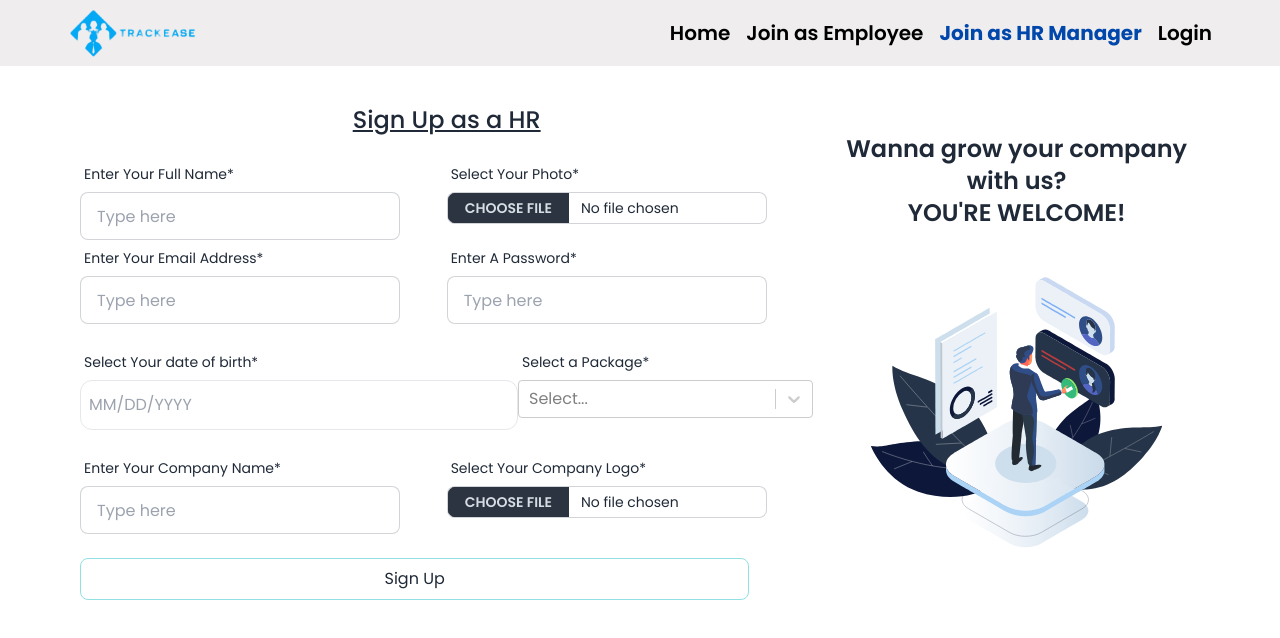
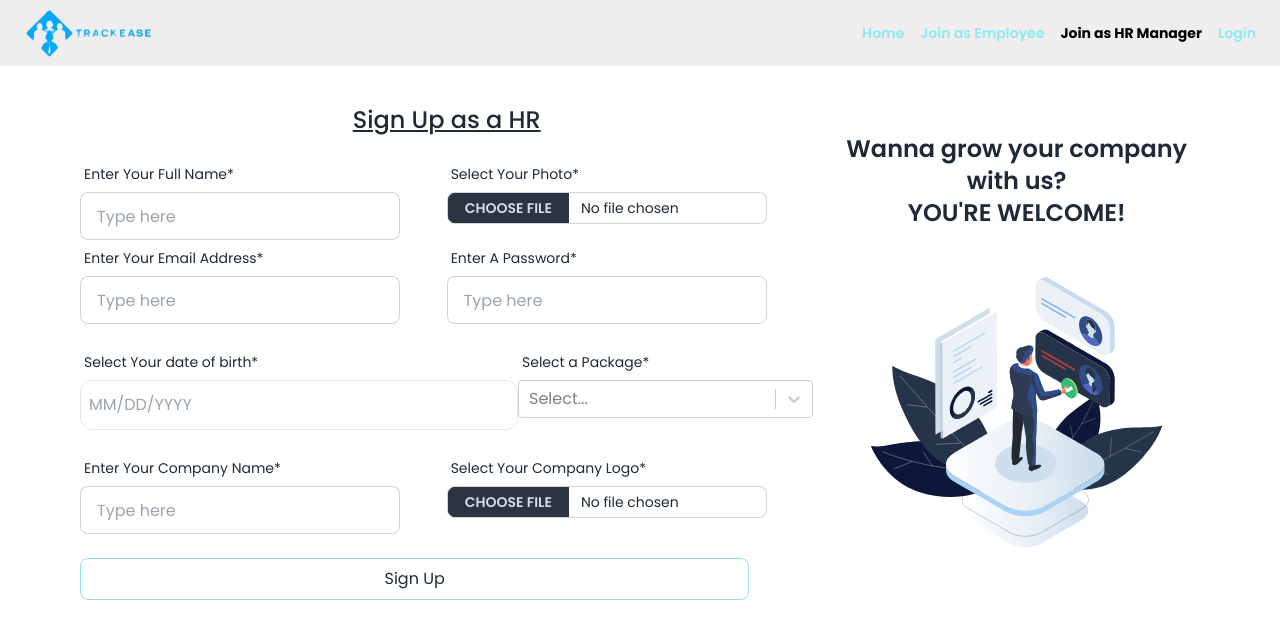
Before and after one commit to Dinobondhu-shill/TrackEase-client, a React (Vite) app: page /join-as-hr in a window 1280 px wide. Shown: the top 638 px of the page. Built offline with nearby package versions, Linux system fonts and the light colour scheme; no server answers.

Commit message:
route setup as user role

```diff
--- a/src/components/Navbar.jsx
+++ b/src/components/Navbar.jsx
@@ -8,7 +8,7 @@ import useRoll from "../hooks/useRoll";
 const Navbar = () => {
   const {user, logOut} = useContext(AuthContext)
 const [role] = useRoll();
-
+console.log(role)
 
 
   const Navbar = <>
@@ -16,7 +16,7 @@ const [role] = useRoll();
     style={({ isActive,}) => {
       return {
         fontWeight: isActive ? "bold" : "",
-        color: isActive ? "#0047AB" : "black",
+        color: isActive ? "black" : "#7be8f4da",
 
 
       };
@@ -26,7 +26,7 @@ const [role] = useRoll();
     style={({ isActive,}) => {
       return {
         fontWeight: isActive ? "bold" : "",
-        color: isActive ? "#0047AB" : "black",
+        color: isActive ? "black" : "#7be8f4da",
 
       };
     }}>Join as Employee</NavLink>
@@ -34,7 +34,7 @@ const [role] = useRoll();
     style={({ isActive,}) => {
       return {
         fontWeight: isActive ? "bold" : "",
-        color: isActive ? "#0047AB" : "black",
+        color: isActive ? "black" : "#7be8f4da",
 
       };
     }}>Join as HR Manager</NavLink>
@@ -42,7 +42,7 @@ const [role] = useRoll();
     style={({ isActive,}) => {
       return {
         fontWeight: isActive ? "bold" : "",
-        color: isActive ? "#0047AB" : "black",
+        color: isActive ? "black" : "#7be8f4da",
 
       };
     }}>Login</NavLink>
@@ -53,7 +53,7 @@ const [role] = useRoll();
      style={({ isActive,}) => {
        return {
          fontWeight: isActive ? "bold" : "",
-         color: isActive ? "#0047AB" : "black",
+         color: isActive ? "black" : "#7be8f4da",
 
 
        };
@@ -63,7 +63,7 @@ const [role] = useRoll();
      style={({ isActive,}) => {
        return {
          fontWeight: isActive ? "bold" : "",
-         color: isActive ? "#0047AB" : "black",
+         color: isActive ? "black" : "#7be8f4da",
 
        };
      }}>Asset List</NavLink>
@@ -71,7 +71,7 @@ const [role] = useRoll();
      style={({ isActive,}) => {
        return {
          fontWeight: isActive ? "bold" : "",
-         color: isActive ? "#0047AB" : "black",
+         color: isActive ? "black" : "#7be8f4da",
 
        };
      }}>Add an Asset</NavLink>
@@ -79,15 +79,172 @@ const [role] = useRoll();
      style={({ isActive,}) => {
        return {
          fontWeight: isActive ? "bold" : "",
-         color: isActive ? "#0047AB" : "black",
+         color: isActive ? "black" : "#7be8f4da",
 
        };
      }}>All Requst</NavLink>
+      <NavLink to={"/login"}
+     style={({ isActive,}) => {
+       return {
+         fontWeight: isActive ? "bold" : "",
+         color: isActive ? "black" : "#7be8f4da",
+
+       };
+     }}>My Employee List</NavLink>
+      <NavLink to={"/login"}
+     style={({ isActive,}) => {
+       return {
+         fontWeight: isActive ? "bold" : "",
+         color: isActive ? "black" : "#7be8f4da",
+
+       };
+     }}>Add an Employee</NavLink>
+
 
    </>
+   const employeeRoute = <>
+   <NavLink to={'/'}
+      style={({ isActive,}) => {
+        return {
+          fontWeight: isActive ? "bold" : "",
+          color: isActive ? "black" : "#7be8f4da",
 
-  return (
-    <div className="navbar fixed z-10 bg-[#bab1b13a] px-16">
+
+        };
+      }}>Home</NavLink>
+
+  <NavLink to={'/join-as-employee'}
+      style={({ isActive,}) => {
+        return {
+          fontWeight: isActive ? "bold" : "",
+          color: isActive ? "black" : "#7be8f4da",
+
+        };
+      }}>My Assets</NavLink>
+      <NavLink to={'/join-as-hr'}
+      style={({ isActive,}) => {
+        return {
+          fontWeight: isActive ? "bold" : "",
+          color: isActive ? "black" : "#7be8f4da",
+
+        };
+      }}>My Team</NavLink>
+      <NavLink to={"/login"}
+      style={({ isActive,}) => {
+        return {
+          fontWeight: isActive ? "bold" : "",
+          color: isActive ? "black" : "#7be8f4da",
+
+        };
+      }}>Request for an Asset</NavLink>
+       <NavLink to={"/login"}
+      style={({ isActive,}) => {
+        return {
+          fontWeight: isActive ? "bold" : "",
+          color: isActive ? "black" : "#7be8f4da",
+
+        };
+      }}>Profile</NavLink>
+
+
+    </>
+
+    if(role[0]==='hr'){
+      return <div className="navbar fixed z-10 bg-[#bab1b13a] px-5">
+      <div className="navbar-start">
+        <div className="dropdown">
+          <div tabIndex={0} role="button" className="btn btn-ghost lg:hidden">
+            <svg xmlns="http://www.w3.org/2000/svg" className="h-5 w-5" fill="none" viewBox="0 0 24 24" stroke="currentColor"><path strokeLinecap="round" strokeLinejoin="round" strokeWidth="2" d="M4 6h16M4 12h8m-8 6h16" /></svg>
+          </div>
+          <ul tabIndex={0} className="menu menu-sm dropdown-content mt-3 text-xl z-[1] p-2 shadow bg-base-100 rounded-box w-52">
+            {
+             hrRoute
+            }
+          </ul>
+        </div>
+        <Link to={'/'}> <img src={role[1]} className="w-36" /> </Link>
+      </div>
+      <div className="navbar-end hidden text-md font-semibold lg:flex">
+        <ul className="menu menu-horizontal px-1 text-md flex gap-4">
+        {
+              hrRoute
+            }
+        </ul>
+      </div>
+      {/* User Profile */}
+      <div>
+      {
+        user && <div className="dropdown tooltip tooltip-left dropdown-end" data-tip={user?.displayName}>
+        <div tabIndex={0} role="button"  className="btn btn-ghost btn-circle avatar">
+          <div className="w-10 rounded-full">
+            <img alt={user?.displayName} src={user?.photoURL} />
+          </div>
+        </div>
+        <ul tabIndex={0} className="menu menu-sm dropdown-content mt-3 z-[1] p-2 shadow bg-base-100 rounded-box w-52">
+          <li>
+            <a className="justify-between">
+             Profile
+            </a>
+          </li>
+          <li><a onClick={logOut}>Logout</a></li>
+        </ul>
+      </div>
+      }
+      </div>
+      <div>
+
+      </div>
+    </div>
+    }
+    if(role==='employee'){
+      return <div className="navbar fixed z-10 bg-[#bab1b13a] px-5">
+      <div className="navbar-start">
+        <div className="dropdown">
+          <div tabIndex={0} role="button" className="btn btn-ghost lg:hidden">
+            <svg xmlns="http://www.w3.org/2000/svg" className="h-5 w-5" fill="none" viewBox="0 0 24 24" stroke="currentColor"><path strokeLinecap="round" strokeLinejoin="round" strokeWidth="2" d="M4 6h16M4 12h8m-8 6h16" /></svg>
+          </div>
+          <ul tabIndex={0} className="menu menu-sm dropdown-content mt-3 text-xl z-[1] p-2 shadow bg-base-100 rounded-box w-52">
+            {
+             employeeRoute
+            }
+          </ul>
+        </div>
+        <Link to={'/'}> <img src={logo} className="w-36" /> </Link>
+      </div>
+      <div className="navbar-end hidden text-md font-semibold lg:flex">
+        <ul className="menu menu-horizontal px-1 text-md flex gap-4">
+        {
+             employeeRoute
+            }
+        </ul>
+      </div>
+      {/* User Profile */}
+      <div>
+      {
+        user && <div className="dropdown tooltip tooltip-left dropdown-end" data-tip={user?.displayName}>
+        <div tabIndex={0} role="button"  className="btn btn-ghost btn-circle avatar">
+          <div className="w-10 rounded-full">
+            <img alt={user?.displayName} src={user?.photoURL} />
+          </div>
+        </div>
+        <ul tabIndex={0} className="menu menu-sm dropdown-content mt-3 z-[1] p-2 shadow bg-base-100 rounded-box w-52">
+          <li>
+            <a className="justify-between">
+             Profile
+            </a>
+          </li>
+          <li><a onClick={logOut}>Logout</a></li>
+        </ul>
+      </div>
+      }
+      </div>
+      <div>
+
+      </div>
+    </div>
+    }
+else {
+  return <div className="navbar fixed z-10 bg-[#bab1b13a] px-5">
   <div className="navbar-start">
     <div className="dropdown">
       <div tabIndex={0} role="button" className="btn btn-ghost lg:hidden">
@@ -95,21 +252,23 @@ const [role] = useRoll();
       </div>
       <ul tabIndex={0} className="menu menu-sm dropdown-content mt-3 text-xl z-[1] p-2 shadow bg-base-100 rounded-box w-52">
         {
-          Navbar
+         Navbar
         }
       </ul>
     </div>
     <Link to={'/'}> <img src={logo} className="w-36" /> </Link>
   </div>
-  <div className="navbar-end hidden text-xl font-semibold lg:flex">
-    <ul className="menu menu-horizontal px-1 text-xl flex gap-4">
-     {!user? Navbar: 'user'}
+  <div className="navbar-end hidden text-md font-semibold lg:flex">
+    <ul className="menu menu-horizontal px-1 text-md flex gap-4">
+    {
+          Navbar
+        }
     </ul>
   </div>
   {/* User Profile */}
   <div>
   {
-    user && <div className="dropdown tooltip tooltip-bottom dropdown-end" data-tip={user?.displayName}>
+    user && <div className="dropdown tooltip tooltip-left dropdown-end" data-tip={user?.displayName}>
     <div tabIndex={0} role="button"  className="btn btn-ghost btn-circle avatar">
       <div className="w-10 rounded-full">
         <img alt={user?.displayName} src={user?.photoURL} />
@@ -118,7 +277,7 @@ const [role] = useRoll();
     <ul tabIndex={0} className="menu menu-sm dropdown-content mt-3 z-[1] p-2 shadow bg-base-100 rounded-box w-52">
       <li>
         <a className="justify-between">
-          Update Profile
+         Profile
         </a>
       </li>
       <li><a onClick={logOut}>Logout</a></li>
@@ -130,7 +289,9 @@ const [role] = useRoll();
 
   </div>
 </div>
-  );
+
+}
+
 };
 
 export default Navbar;
--- a/src/hooks/useRoll.jsx
+++ b/src/hooks/useRoll.jsx
@@ -5,14 +5,14 @@ import axios from "axios";
 
 const useRoll = () => {
   const { user } = useContext(AuthContext)
-console.log(user)
+
  const {data:role={}, isPending:isHrLoading} = useQuery({
   queryKey:[user?.email, 'role'],
   enabled:!!user,
   queryFn: async()=>{
     const res = await axios.get(`http://localhost:5000/users/${user?.email}`)
     console.log(res.data)
-    return res.data?.role
+    return [res?.data?.role, res.data.imageUrl2]
   }
  })
  return [role, isHrLoading]
--- a/src/pages/SignIn/JoinEmployee.jsx
+++ b/src/pages/SignIn/JoinEmployee.jsx
@@ -11,7 +11,8 @@ import { useNavigate } from "react-router-dom";
 
 const JoinEmployee = () => {
   const [startDate, setStartDate] = useState(null);
-  const {createUser, updateUserProfile} = useContext(AuthContext)
+  const [error, setError] = useState('')
+  const {createUser, updateUserProfile, loading} = useContext(AuthContext)
   const navigate = useNavigate();
 
 
@@ -50,7 +51,7 @@ console.log(employee)
 
     })
     .catch((error) => {
-      console.log(error.message);
+      setError(error.massage)
 
     });
 
@@ -104,6 +105,7 @@ return (
        <ReactDatePicker placeholderText="0/0/0000" className="border py-3 pr-28 pl-2 rounded-xl" selected={startDate} onChange={(date) => setStartDate(date)} />
        </div>
       </label>
+      {error && <p className="text-red-500">{error}</p>}
       <input type="submit" value="Sign Up" className="border cursor-pointer border-[#92e0e3] mx-auto px-4 py-2 rounded-lg "/>
     </form>
   </div>
```
Also changed, not shown: src/pages/SignIn/JoinHR.jsx (+4 -3 lines).
